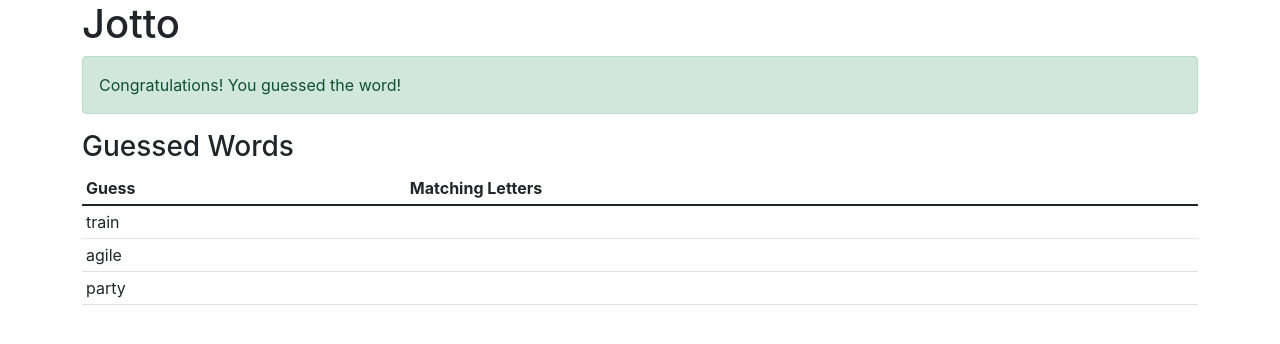
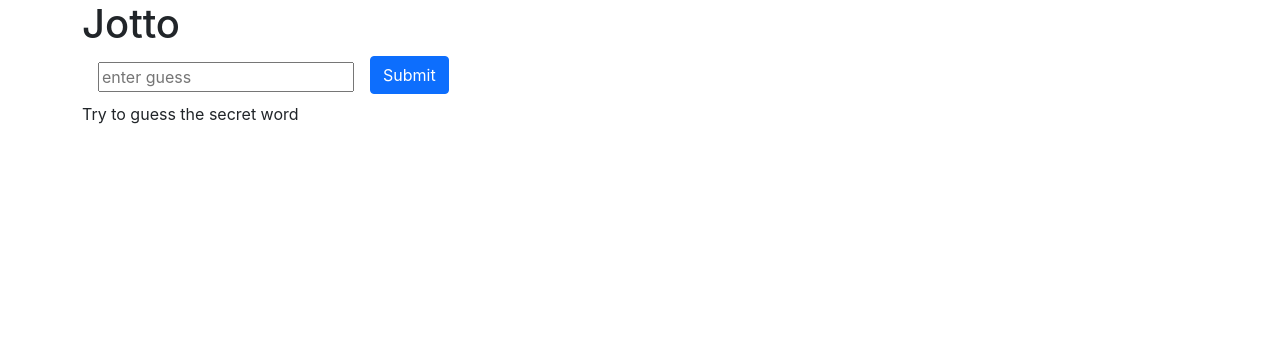
Before and after one commit to JaysonChiang/jotto, a React (Create React App) app: page / in a window 1280 px wide. Shown: the top 344 px of the page. Built offline with nearby package versions, Linux system fonts and the light colour scheme.

Commit message:
Add functional tests for guess word

```diff
--- a/src/App.js
+++ b/src/App.js
@@ -1,16 +1,21 @@
 import './App.css';
 
 import Congrats from './Congrats';
+import Input from './Input';
 import GuessedWords from './GuessedWords';
 
 function App() {
+  // TODO: get props from shared state
+  const success = false;
+  const secretWord = 'party';
+  const guessedWords = [];
+
   return (
     <div data-test="component-app" className="container">
       <h1>Jotto</h1>
-      <Congrats success={true} />
-      <GuessedWords guessedWords={[    { guessedWord: 'train', letterMAtchCount: 3 },
-    { guessedWord: 'agile', letterMAtchCount: 1 },
-    { guessedWord: 'party', letterMAtchCount: 5 },]} />
+      <Congrats success={success} />
+      <Input success={success} secretWord={secretWord} />
+      <GuessedWords guessedWords={guessedWords} />
     </div>
   );
 }
```
Also changed, not shown: 1 other file (tests, documents, lock files or other folders).
